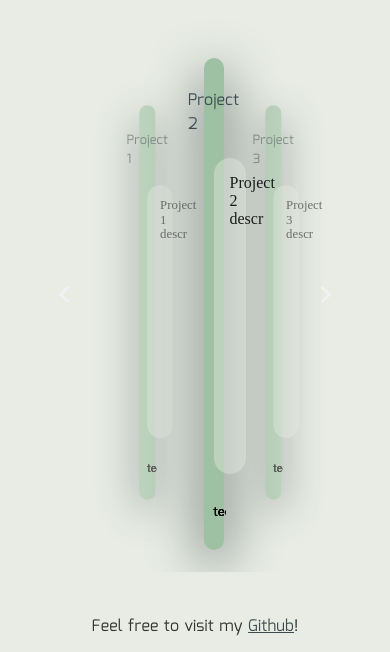
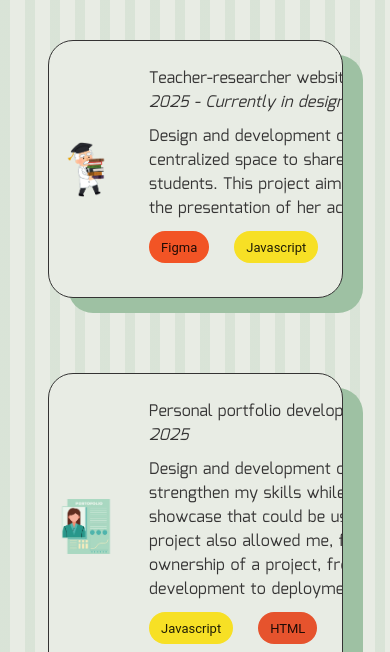
Before and after one commit to Maulraay/portfolio, a React app in the folder frontend/: page /gallery in a window 390 px wide. Shown: the part 153-805 px from the top of the page. Built offline with nearby package versions, Linux system fonts and the light colour scheme.

Commit message:
WIP projects page: TODO responsiveness

```diff
--- a/frontend/src/i18n/en.json
+++ b/frontend/src/i18n/en.json
@@ -34,9 +34,21 @@
   "about.downloadResume": "Download",
   "about.resume_alt": "Resume",
 
-  "projects.willExistSoon": "This page will exist soon, stay tuned!",
-  "projects.underConstruction": "Drawing: page under construction",
-  "projects.gitHubRedirection": "Until then, you can find the source code of this website on my ",
+  "projects.title": "Discover my work",
+  "projects.1.title": "Teacher-researcher website development",
+  "projects.1.img_alt": "Teacher-researcher illustration",
+  "projects.1.date": "2025 - Currently in designing phase",
+  "projects.1.descr": "Design and development of a website for a researcher and lecturer, providing a centralized space to share her research publications and teaching materials with students. This project aims to improve access to educational resources and modernize the presentation of her academic work.",
+  "projects.2.title": "Personal portfolio development (aka this website!)",
+  "projects.2.img_alt": "Portfolio illustration",
+  "projects.2.date": "2025",
+  "projects.2.descr": "Design and development of a personal portfolio to strengthen my skills while providing a professional showcase that could be used during my job search. This project also allowed me, for the first time, to take full ownership of a project, from design through development to deployment.",
+  "projects.3.title": "Junior Web Engineer at Sopra Steria, Strasbourg, France",
+  "projects.3.img_alt": "Chatbot illustration",
+  "projects.3.date": "From 2021 to 2024",
+  "projects.3.descr": "As a full-stack developer within the Sopra Steria Alive Intelligence team, I contributed to the design, development, and maintenance of a large-scale SaaS chatbot solution. Working daily with Node.js, TypeScript/Javascript, React, IBM Cloud and MongoDB, I was involved in building scalable features across the stack and ensuring the reliability and performance of production systems. I also took part in key optimization efforts to enhance data processing and system stability for major clients.\n\nIn addition to my core development role, I worked on a research and development project aimed at improving chatbot training analytics and optimization. I also contributed to the front-end development of a chatbot Proof of Concept for Airbus, and provided occasional support to the BPM team on front-end projects, fostering collaboration across multiple teams and domains.",
+  "projects.gitHubRedirect": "Feel free to visit my ",
+  "projects.gitHubRedirect_2": "!",
 
   "contact.title": "Let's get in touch!",
   "contact.subTitle": "Send me an email!",
--- a/frontend/src/theme/global.css
+++ b/frontend/src/theme/global.css
@@ -931,14 +931,32 @@ img {
     }
 }
 
+.galleryBackground {
+    position: relative;
+    background-color: var(--color-bg); /* couleur de fond principale */
+    overflow: hidden;
+
+    /* Lignes verticales */
+    background-image: repeating-linear-gradient(
+            to right,              /* direction horizontale => vertical lines */
+            rgba(158,193,163,0.2), /* couleur de la ligne */
+            rgba(158,193,163,0.2) 10px, /* épaisseur de la ligne */
+            transparent 1px,
+            transparent 25px       /* distance entre les lignes */
+    );
+}
+
 .gallery{
     width: 100%;
     height: 100%;
+    position: relative;
+    z-index: 1;
     display: flex;
     flex-direction: column;
     align-items: center;
     align-content: center;
-    position: relative;
+    gap: 75px;
+    overflow: auto;
 }
 
 .gallery .title{
@@ -954,52 +972,97 @@ img {
 }
 
 .gallery .projectsContainer {
-    width: 80%;
-    height: 80%;
+    width: 70%;
     display: flex;
-    flex-direction: row;
-    margin: 5% 10%;
-    justify-content: space-evenly;
+    flex-direction: column;
+    align-items: center;
+    align-content: center;
+    gap: 75px;
 }
 
 .gallery .MuiCard-root{
-    background-color: var(--color-secondary);
-    width: calc(100% - 80px);
-    height: 100%;
-    overflow: initial;
-    border-radius: 20px;
-    box-shadow: 0 14px 50px var(--color-primary);
-    display: flex;
-    flex-direction: column;
-    justify-content: space-evenly;
+    width: 100%;
+    background-color: var(--color-bg);
+    border: 1px solid var(--color-text);
+    box-shadow: 20px 15px 0 var(--color-secondary);
+    border-radius: 25px;
+    color: var(--color-text);
+    display:  flex;
+    flex-direction: row;
+    gap: 20px;
     padding: 10px;
-    margin: 0 40px;
-}
-
-.gallery .MuiCard-root .cardHeader{
-    display: flex;
-    height: 10%;
-    text-align: center;
-    justify-content: center;
-    color: var(--color-text-secondary);
 }
 
 .gallery .MuiCard-root .MuiCardContent-root{
-    height: 60%;
-    border-radius: 16px;
-    background-color: var(--color-bg-semi-opaque);
+    display:  flex;
+    flex-direction: column;
+    justify-content: space-between;
+    gap: 10px;
 }
 
-.gallery .MuiCard-root .stack{
+.gallery .MuiCard-root .MuiCardContent-root .projectDescr{
+    white-space: pre-line;
+}
+.gallery .MuiCard-root .MuiCardContent-root .stack{
     display: flex;
-    gap: 2%;
-    width: 100%;
-    height: 5%;
-    justify-content: space-evenly;
+    gap: 25px;
 }
 
-.gallery .MuiCard-root .stack{
+.gallery .stack .Javascript{
+    background-color: #f7e025;
+}
 
+.gallery .stack .Typescript{
+    background-color: #026DBA;
+    color: #E8ECE4;
+}
+
+.gallery .stack .React{
+    background-color: #66dbfb;
+}
+
+.gallery .stack .HTML{
+    background-color: #e6532d;
+}
+
+.gallery .stack .CSS{
+    background-color: #0a74bd;
+    color: #F1F6EA;
+}
+
+.gallery .stack .Express{
+    background-color: #94c748;
+}
+
+.gallery .stack .MongoDB{
+    background-color: #17ae55;
+}
+
+.gallery .stack .IBM{
+    background-color: #13425a;
+    color: #E8ECE4;
+}
+
+.gallery .stack .Openshift{
+    background-color: #e32b3a;
+    color: #000000;
+}
+
+.gallery .stack .Webpack{
+    background-color: #387ac1;
+    color: #000000;
+}
+
+.gallery .stack .Netlify{
+    background-color: #0dbfbc;
+}
+
+.gallery .stack .Figma{
+    background-color: #f25425;
+}
+
+.gallery .stack .Google{
+    background-color: #16a15c;
 }
 
 /* Contact */
--- a/frontend/src/views/gallery/Gallery.jsx
+++ b/frontend/src/views/gallery/Gallery.jsx
@@ -4,167 +4,86 @@ import {Box, Card, CardContent, CardMedia, Chip, IconButton, Typography} from "@
 import { FormattedMessage, useIntl } from "react-intl";
 import {ChevronLeft, ChevronRight} from "@mui/icons-material";
 
-const projects = [
-  {
-    key: "Project_1",
-    title: "Project 1",
-    description: "Project 1 descr",
-    stack: ["tech1", "tech2", "tech3", "tech4"]
-  },
-  {
-    key: "Project_2",
-    title: "Project 2",
-    description: "Project 2 descr",
-    stack: ["tech1", "tech2", "tech3", "tech4"]
-  },
-  {
-    key: "Project_3",
-    title: "Project 3",
-    description: "Project 3 descr",
-    stack: ["tech1", "tech2", "tech3", "tech4"]
-  }
-];
-
-const ProjectCard = (project) => {
+const ProjectCard = (props) => {
+  const {project, key} = props;
   return (
-    <Card>
-      <div className={"cardHeader"}>
+    <Card key={key}>
+      <CardMedia
+        component="img"
+        alt={project.imgAlt}
+        sx={{ width: "20%", objectFit: "contain" }}
+        image={`/assets/${project.img}.webp`}
+      />
+      <CardContent>
         <Typography variant={"about"} align={"justify"}>
-          {project.title}
+          {project.title} <br/>
+          <Typography sx={{ fontStyle: 'italic' }}>
+            {project.date}
           </Typography>
-      </div>
-      <CardContent>
+        </Typography>
+        <Typography className={"projectDescr"}>
           {project.description}
-      </CardContent>
+        </Typography>
         <div className={"stack"}>
-        {project.stack.map((item, index) => {
-          return (<Chip key={`tech${index}`} label={item}/>)
+          {project.stack && project.stack.map((item, index) => {
+            const className = item.split(" ")[0];
+            return (<Chip key={`tech${index}`} label={item} className={className} />)
           })}
         </div>
+      </CardContent>
     </Card>
   )
 }
 
-const ProjectCarousel = () => {
-  const [currentIndex, setCurrentIndex] = useState(1);
-  const [visibleProjects, setVisibleProjects] = useState(projects.slice(
-    Math.max(currentIndex - 1, 0),
-    Math.min(currentIndex + 2, projects.length)
-  ));
+const Gallery = () => {
+  const intl = useIntl();
 
-  const total = projects.length;
-  const mod = (n, m) => ((n % m) + m) % m;
-
-  const getRelativeIndex = (index) => {
-    if (index === mod(currentIndex - 1, total)) return "left";
-    if (index === currentIndex) return "center";
-    if (index === mod(currentIndex + 1, total)) return "right";
-    return "hidden";
-  };
-
-  const next = () => setCurrentIndex((i) => mod(i + 1, total));
-  const prev = () => setCurrentIndex((i) => mod(i - 1, total));
-
-  const getStyles = (position) => {
-    const base = {
-      position: "absolute",
-      transition: "all 0.5s ease",
-      height: "85%",
-      width: "30%",
-      opacity: 0,
-      transform: "translateX(0) scale(0.8)",
-      zIndex: 1,
-    };
-
-    switch (position) {
-      case "left":
-        return {
-          ...base,
-          opacity: 0.6,
-          transform: "translateX(-100%) scale(0.8)",
-        };
-      case "center":
-        return {
-          ...base,
-          opacity: 1,
-          transform: "translateX(0) scale(1)",
-          zIndex: 3,
-        };
-      case "right":
-        return {
-          ...base,
-          opacity: 0.6,
-          transform: "translateX(100%) scale(0.8)",
-        };
-      default:
-        return {
-          ...base,
-          left: "100%",
-          opacity: 0,
-          pointerEvents: "none",
-        };
+  const projects = [
+    {
+      key: "Project_1",
+      img: "researcher",
+      imgAlt: intl.formatMessage({id: "projects.1.img_alt", defaultMessage: "Teacher-researcher illustration"}),
+      title: intl.formatMessage({id: "projects.1.title", defaultMessage: "Teacher-researcher website development"}),
+      date: intl.formatMessage({id: "projects.1.date", defaultMessage: "2025 - Currently in designing phase"}),
+      description: intl.formatMessage({id: "projects.1.descr", defaultMessage: "Descr todo"}),
+      stack: ["Figma", "Javascript", "HTML", "CSS", "Webpack", "Google Drive API", "Netlify"]
+    },
+    {
+      key: "Project_2",
+      img: "portfolio",
+      imgAlt: intl.formatMessage({id: "projects.2.img_alt", defaultMessage: "Portfolio illustration"}),
+      title: intl.formatMessage({id: "projects.2.title", defaultMessage: "Personal portfolio development (aka this website!)"}),
+      date: intl.formatMessage({id: "projects.2.date", defaultMessage: "2025"}),
+      description: intl.formatMessage({id: "projects.2.descr", defaultMessage: "Descr todo"}),
+      stack: ["Javascript", "HTML", "CSS", "Webpack", "Netlify"]
+    },
+    {
+      key: "Project_3",
+      img: "chatbot",
+      imgAlt: intl.formatMessage({id: "projects.3.img_alt", defaultMessage: "Chatbot illustration"}),
+      title: intl.formatMessage({id: "projects.3.title", defaultMessage: "Junior Web Engineer at Sopra Steria, Strasbourg, France"}),
+      date: intl.formatMessage({id: "projects.3.date", defaultMessage: "From 2021 to 2024"}),
+      description: intl.formatMessage({id: "projects.3.descr", defaultMessage: "Descr todo"}),
+      stack: ["Javascript", "Typescript", "React", "HTML", "CSS", "Webpack", "Express", "MongoDB", "IBM Cloud", "Openshift"]
     }
-  };
-
-  return (
-    <Box
-      display="flex"
-      alignItems="center"
-      justifyContent="center"
-      position="relative"
-      width="100%"
-      height="100%"
-      overflow="hidden"
-    >
-      <IconButton
-        onClick={prev}
-        sx={{ zIndex: 3 }}
-      >
-        <ChevronLeft fontSize="large" />
-      </IconButton>
-
-      <Box
-        display="flex"
-        justifyContent="center"
-        alignItems="center"
-        sx={{ width: "80%", height: "100%", position: "relative"}}
-      >
-        {visibleProjects.map((project, index) => {
-          const pos = getRelativeIndex(index);
-          const style = getStyles(pos);
-
-          return (
-            <Box key={project.id} sx={style}>
-              <ProjectCard {...project} />
-            </Box>
-          );
-        })}
-      </Box>
-
-      <IconButton
-        onClick={next}
-        sx={{ zIndex: 3 }}
-      >
-        <ChevronRight fontSize="large" />
-      </IconButton>
-    </Box>
-  );
-}
-
-const Gallery = () => {
+  ];
 
   return (
     <Layout>
+      <div className={"galleryBackground"}>
         <div className={"gallery"}>
           <Typography variant={"h2"} className={"title"}>
-          Discover my work
+            <FormattedMessage id={"projects.title"} defaultMessage={"Discover my work"}/>
           </Typography>
           <div className={"projectsContainer"}>
-          <ProjectCarousel />
+            {projects ? projects.map((item, index) => {
+              return (<ProjectCard project={item} key={index}/>)
+            }) : null}
           </div>
           <Typography variant={"subtitle2"} className={"title"}>
-          Feel free to visit my <a href={"https://github.com/Maulraay"} target={"_blank"} rel={"noopener noreferrer"} className={'link'}>Github</a>!
+            <FormattedMessage id={"projects.gitHubRedirect"} defaultMessage={"Feel free to visit my "}/><a href={"https://github.com/Maulraay"} target={"_blank"} rel={"noopener noreferrer"} className={'link'}>Github</a><FormattedMessage id={"projects.gitHubRedirect_2"} defaultMessage={"!"}/>
           </Typography>
+        </div>
       </div>
     </Layout>
   )
```
Also changed, not shown: frontend/src/i18n/de.json (+15 -3 lines), frontend/src/i18n/fr.json (+15 -3 lines), frontend/public/assets/chatbot.webp (added), frontend/public/assets/portfolio.webp (added), frontend/public/assets/researcher.webp (added). Lines whose indentation alone changed are shown as unchanged.
